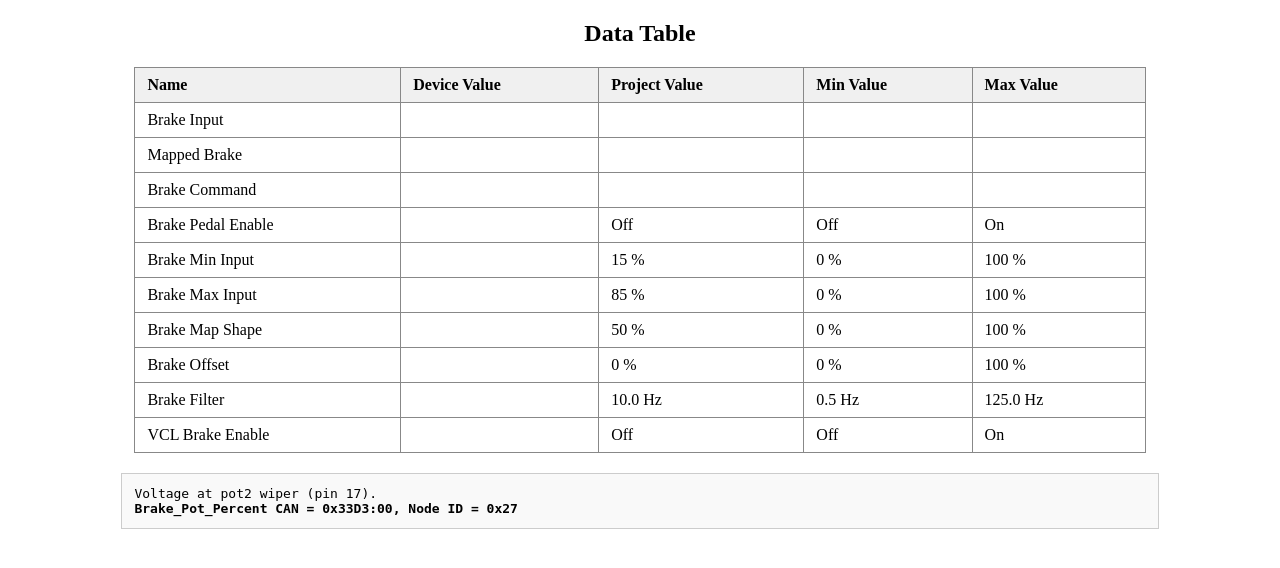
After one commit to AnshErgon123/tool, a Flask app: template app/templates/data_table.html in a window 1280 px wide. The commit adds this page. Shown: the top 568 px of the page. Run offline with Flask 3, Linux system fonts and the light colour scheme; the template is opened without the code that fills it, so the values that code supplies are empty.

Commit message:
first commit

```diff
--- a/app/templates/base.html
+++ b/app/templates/base.html
@@ -24,7 +24,7 @@
                         <a class="nav-link" href="/can-monitor">Monitor</a>
                     </li>
                     <li class="nav-item">
-                        <a class="nav-link" href="/logs/download">Download Logs</a>
+                        <a class="nav-link" href="{{ url_for('data_table') }}">Data Table</a>
                     </li>
                 </ul>
             </div>
--- /dev/null
+++ b/app/templates/data_table.html
@@ -0,0 +1,61 @@
+<!-- Replace the content of your log files page with this -->
+<!DOCTYPE html>
+<html lang="en">
+<head>
+  <meta charset="UTF-8">
+  <title>Data Table</title>
+  <style>
+    table {
+      border-collapse: collapse;
+      width: 80%;
+      margin: 20px auto;
+    }
+    th, td {
+      border: 1px solid #888;
+      padding: 8px 12px;
+      text-align: left;
+    }
+    th {
+      background: #f0f0f0;
+    }
+    .help-text {
+      width: 80%;
+      margin: 20px auto;
+      font-family: monospace;
+      background: #f9f9f9;
+      padding: 12px;
+      border: 1px solid #ccc;
+    }
+  </style>
+</head>
+<body>
+  <h2 style="text-align:center;">Data Table</h2>
+  <table>
+    <thead>
+      <tr>
+        <th>Name</th>
+        <th>Device Value</th>
+        <th>Project Value</th>
+        <th>Min Value</th>
+        <th>Max Value</th>
+      </tr>
+    </thead>
+    <tbody>
+      <tr><td>Brake Input</td><td></td><td></td><td></td><td></td></tr>
+      <tr><td>Mapped Brake</td><td></td><td></td><td></td><td></td></tr>
+      <tr><td>Brake Command</td><td></td><td></td><td></td><td></td></tr>
+      <tr><td>Brake Pedal Enable</td><td></td><td>Off</td><td>Off</td><td>On</td></tr>
+      <tr><td>Brake Min Input</td><td></td><td>15 %</td><td>0 %</td><td>100 %</td></tr>
+      <tr><td>Brake Max Input</td><td></td><td>85 %</td><td>0 %</td><td>100 %</td></tr>
+      <tr><td>Brake Map Shape</td><td></td><td>50 %</td><td>0 %</td><td>100 %</td></tr>
+      <tr><td>Brake Offset</td><td></td><td>0 %</td><td>0 %</td><td>100 %</td></tr>
+      <tr><td>Brake Filter</td><td></td><td>10.0 Hz</td><td>0.5 Hz</td><td>125.0 Hz</td></tr>
+      <tr><td>VCL Brake Enable</td><td></td><td>Off</td><td>Off</td><td>On</td></tr>
+    </tbody>
+  </table>
+  <div class="help-text">
+    Voltage at pot2 wiper (pin 17).<br>
+    <b>Brake_Pot_Percent CAN = 0x33D3:00, Node ID = 0x27</b>
+  </div>
+</body>
+</html>
```
Also changed, not shown: client/ok.py (line endings or trailing spaces).
